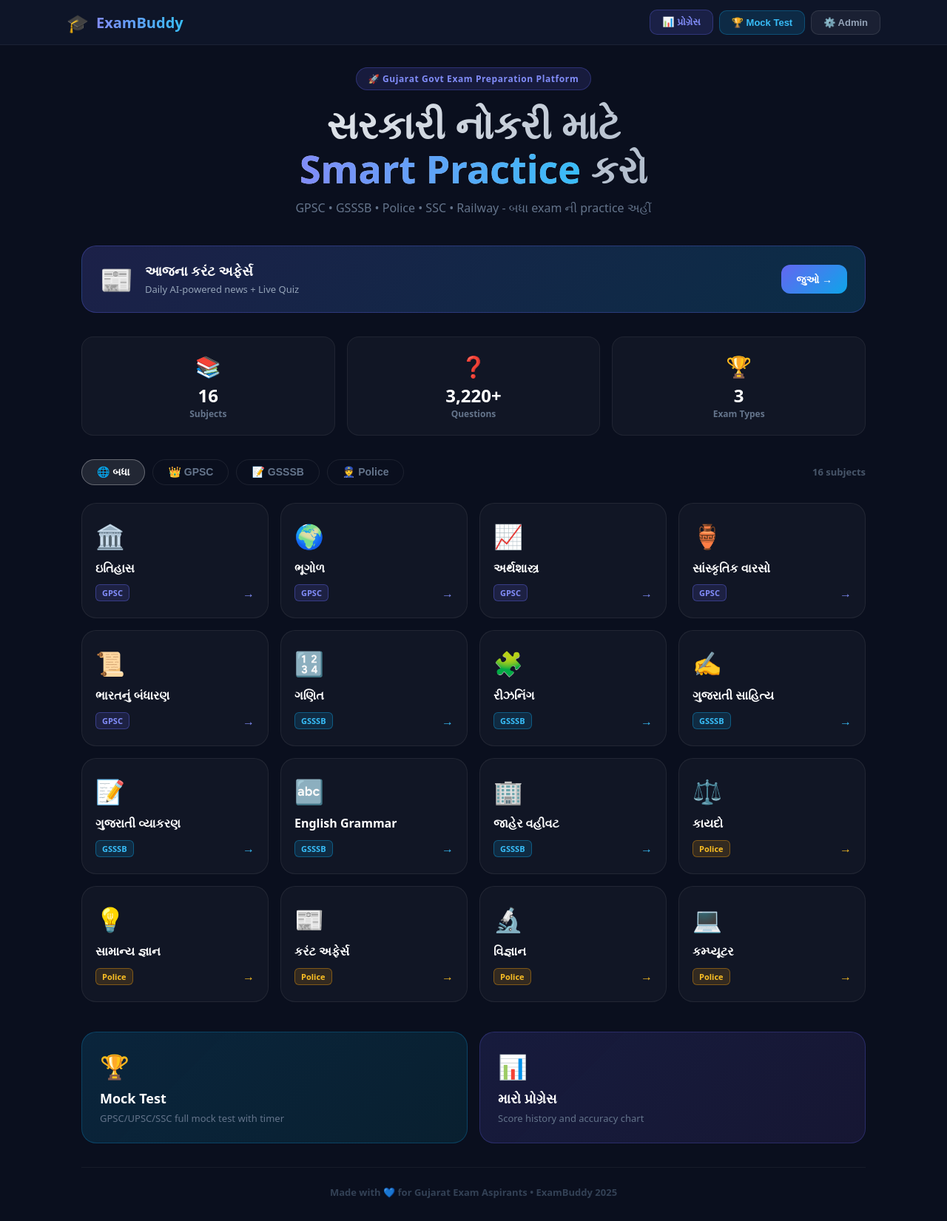
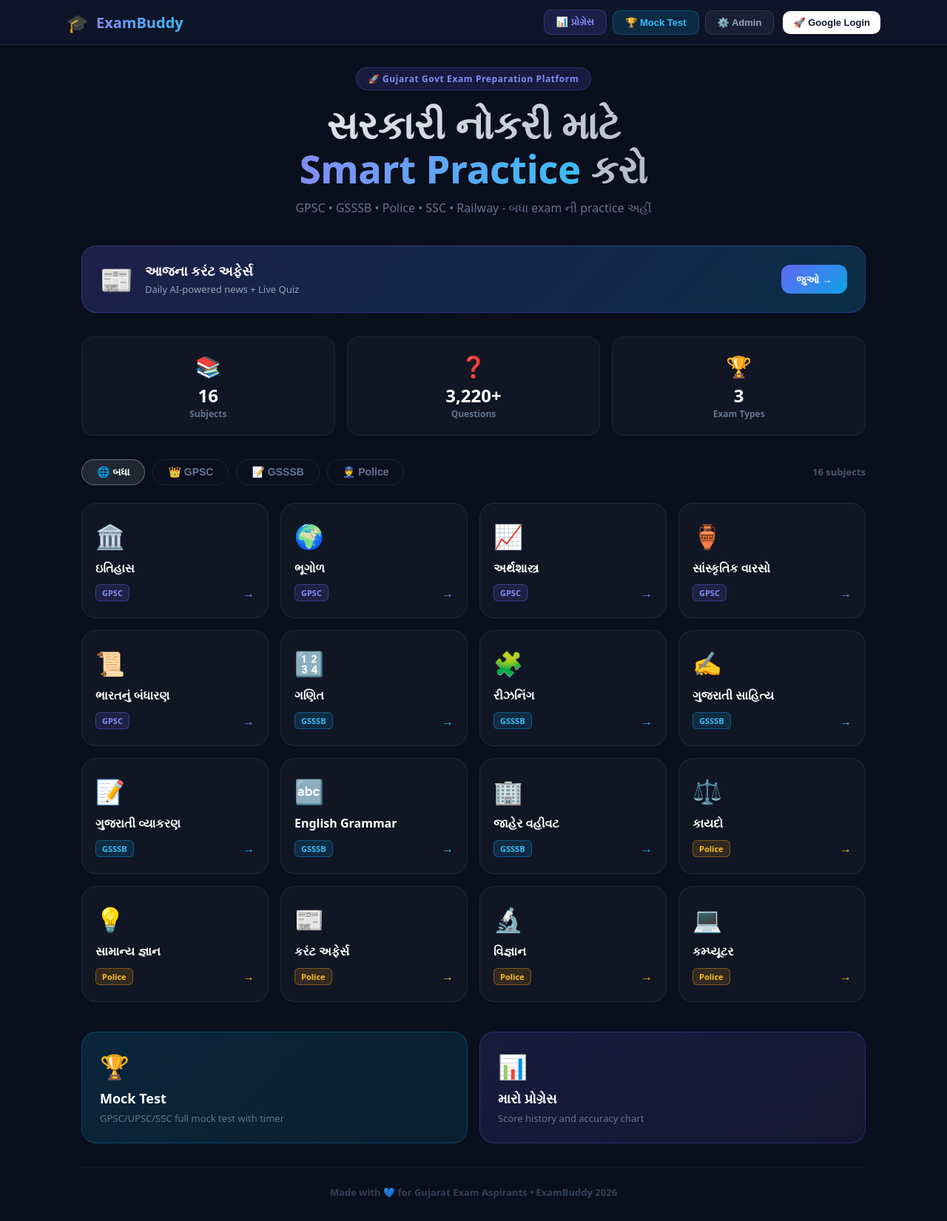
Before and after one commit to govappbuilder-hue/-exambuddy, a Next.js app: page / in a window 1280 px wide. Shown: the whole page at 74% size. Built offline with nearby package versions, Linux system fonts and the light colour scheme; no server answers.

Commit message:
feat: integrated google login with supabase auth cleanly

```diff
--- a/src/app/page.jsx
+++ b/src/app/page.jsx
@@ -1,7 +1,8 @@
 "use client";
-import { useState } from "react";
+import { useState, useEffect } from "react";
 import Link from "next/link";
 import { useRouter } from "next/navigation";
+import { supabase } from "@/lib/supabase"; // તારું supabase કનેક્શન
 
 const SUBJECTS = [
   // GPSC
@@ -36,6 +37,38 @@ const EXAM_COLORS = {
 export default function HomePage() {
   const router = useRouter();
   const [activeExam, setActiveExam] = useState("બધા");
+  const [user, setUser] = useState(null);
+
+  // યુઝર લોગિન છે કે નહીં તે ચેક કરવા માટે
+  useEffect(() => {
+    const checkUser = async () => {
+      const { data: { user } } = await supabase.auth.getUser();
+      setUser(user);
+    };
+    checkUser();
+
+    const { data: { subscription } } = supabase.auth.onAuthStateChange((_event, session) => {
+      setUser(session?.user ?? null);
+    });
+
+    return () => subscription.unsubscribe();
+  }, []);
+
+  // Google Login ફંક્શન
+  const handleGoogleLogin = async () => {
+    await supabase.auth.signInWithOAuth({
+      provider: "google",
+      options: {
+        redirectTo: window.location.origin,
+      },
+    });
+  };
+
+  // Logout ફંક્શન
+  const handleLogout = async () => {
+    await supabase.signOut();
+    setUser(null);
+  };
 
   const filtered = activeExam === "બધા" ? SUBJECTS : SUBJECTS.filter(s => s.exam === activeExam);
 
@@ -62,6 +95,22 @@ export default function HomePage() {
               style={{ padding: "8px 16px", background: "rgba(255,255,255,0.05)", border: "1px solid rgba(255,255,255,0.1)", borderRadius: "10px", color: "#94a3b8", fontWeight: "700", fontSize: "13px", cursor: "pointer" }}>
               ⚙️ Admin
             </button>
+
+            {/* Dynamic Auth Button */}
+            {user ? (
+              <div style={{ display: "flex", alignItems: "center", gap: "8px", marginLeft: "4px" }}>
+                <img src={user.user_metadata?.avatar_url} alt="profile" style={{ width: "30px", height: "30px", borderRadius: "50%", border: "1px solid #38bdf8" }} />
+                <button onClick={handleLogout}
+                  style={{ padding: "8px 14px", background: "rgba(239,68,68,0.15)", border: "1px solid rgba(239,68,68,0.3)", borderRadius: "10px", color: "#f87171", fontWeight: "700", fontSize: "13px", cursor: "pointer" }}>
+                  Logout
+                </button>
+              </div>
+            ) : (
+              <button onClick={handleGoogleLogin}
+                style={{ padding: "8px 14px", background: "white", border: "none", borderRadius: "10px", color: "#0f172a", fontWeight: "700", fontSize: "13px", cursor: "pointer", marginLeft: "4px" }}>
+                🚀 Google Login
+              </button>
+            )}
           </div>
         </div>
       </nav>
@@ -77,6 +126,11 @@ export default function HomePage() {
             સરકારી નોકરી માટે<br/>
             <span style={{ background: "linear-gradient(90deg, #818cf8, #38bdf8)", WebkitBackgroundClip: "text", WebkitTextFillColor: "transparent" }}>Smart Practice</span> કરો
           </h1>
+          {user && (
+            <p style={{ color: "#38bdf8", fontSize: "15px", fontWeight: "600", marginBottom: "10px" }}>
+              ગમતું નામ, વેલકમ બેક, {user.user_metadata?.full_name}! 👋
+            </p>
+          )}
           <p style={{ color: "#64748b", fontSize: "16px", maxWidth: "500px", margin: "0 auto" }}>
             GPSC • GSSSB • Police • SSC • Railway - બધા exam ની practice અહીં
           </p>
@@ -100,9 +154,9 @@ export default function HomePage() {
         {/* Stats Row */}
         <div style={{ display: "grid", gridTemplateColumns: "repeat(3, 1fr)", gap: "16px", marginBottom: "32px" }}>
           {[
-           { icon: "📚", val: "16", label: "Subjects" },
-{ icon: "❓", val: "3,220+", label: "Questions" },
-{ icon: "🏆", val: "3", label: "Exam Types" },
+            { icon: "📚", val: "16", label: "Subjects" },
+            { icon: "❓", val: "3,220+", label: "Questions" },
+            { icon: "🏆", val: "3", label: "Exam Types" },
           ].map((s, i) => (
             <div key={i} style={{ background: "rgba(255,255,255,0.03)", border: "1px solid rgba(255,255,255,0.06)", borderRadius: "16px", padding: "20px", textAlign: "center" }}>
               <div style={{ fontSize: "28px", marginBottom: "4px" }}>{s.icon}</div>
@@ -171,7 +225,7 @@ export default function HomePage() {
 
         {/* Footer */}
         <div style={{ textAlign: "center", paddingTop: "24px", borderTop: "1px solid rgba(255,255,255,0.05)", color: "#334155", fontSize: "13px", fontWeight: "600" }}>
-          Made with 💙 for Gujarat Exam Aspirants • ExamBuddy 2025
+          Made with 💙 for Gujarat Exam Aspirants • ExamBuddy 2026
         </div>
 
       </div>
```
